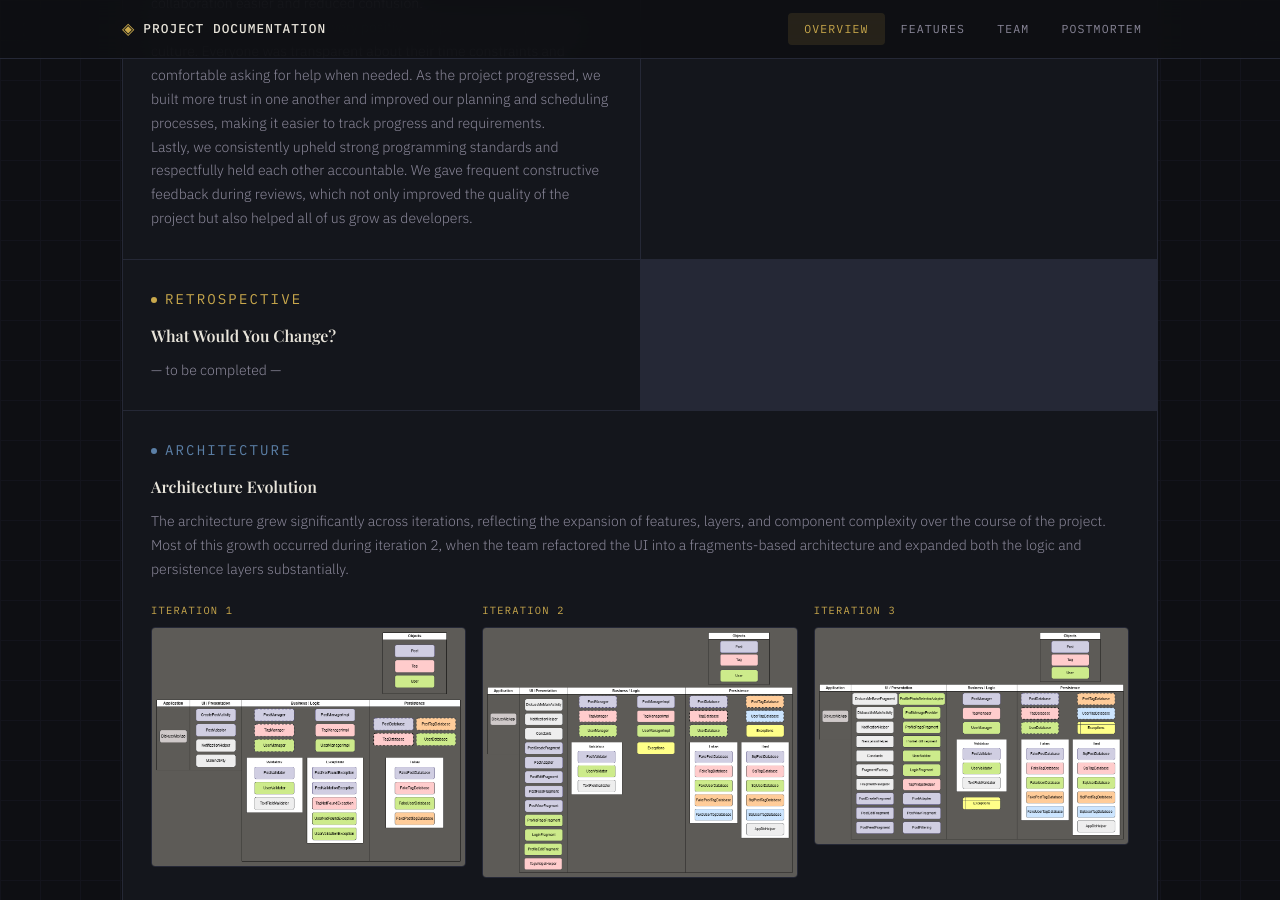
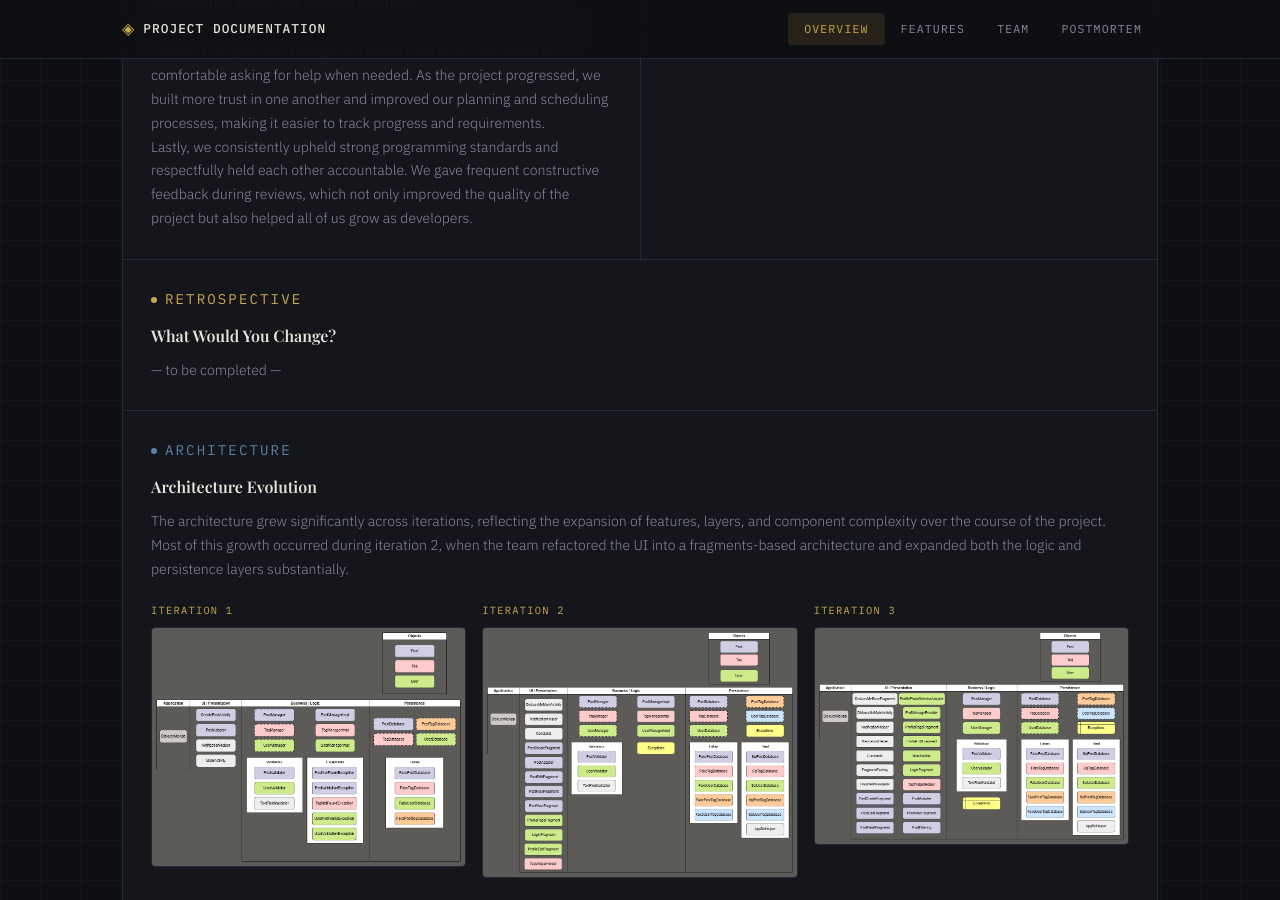
Before and after one commit to AlonSlonimsky/DISKussMe, a Jekyll site: the page built from index.html, in a window 1280 px wide and 900 px high, scrolled down 4635 px. Built offline with Jekyll 4.4.1, drawn with Linux system fonts in a browser that asks for light colours.

Commit message:
added full width

```diff
--- a/index.html
+++ b/index.html
@@ -371,7 +371,7 @@ Lastly, our Iteration 1 UI relied entirely on activities. As the app grew, this
       </div>
 
       <!-- What to change -->
-      <div class="pm-item">
+      <div class="pm-item full-width">
         <p class="pm-item-label warn">Retrospective</p>
         <h3>What Would You Change?</h3>
         <p>— to be completed —</p>
```
